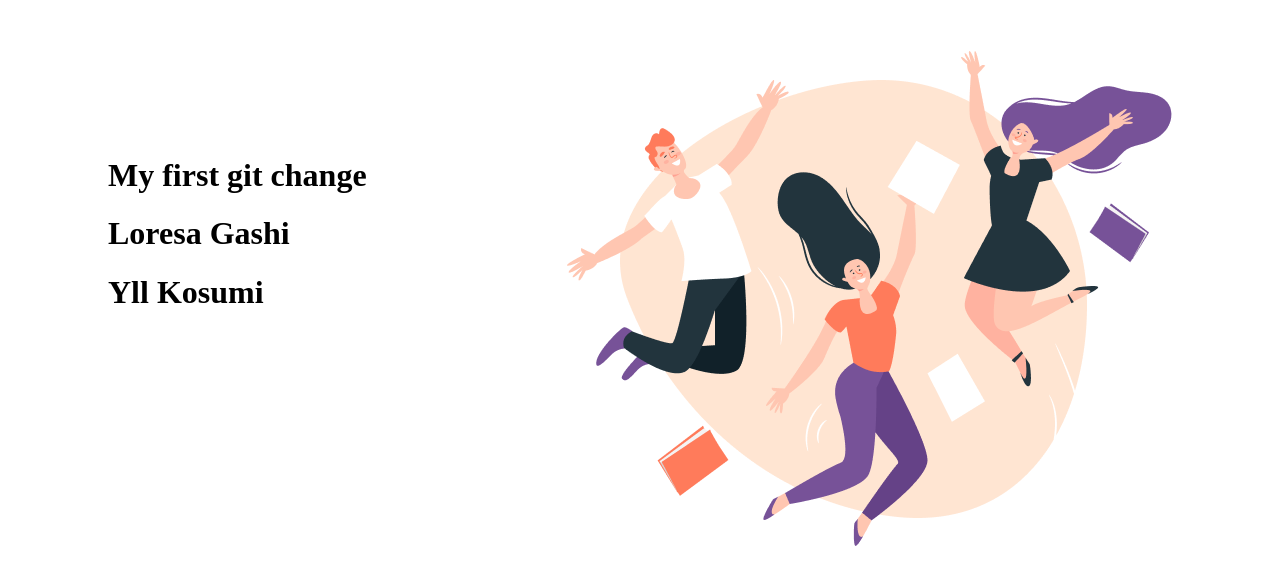
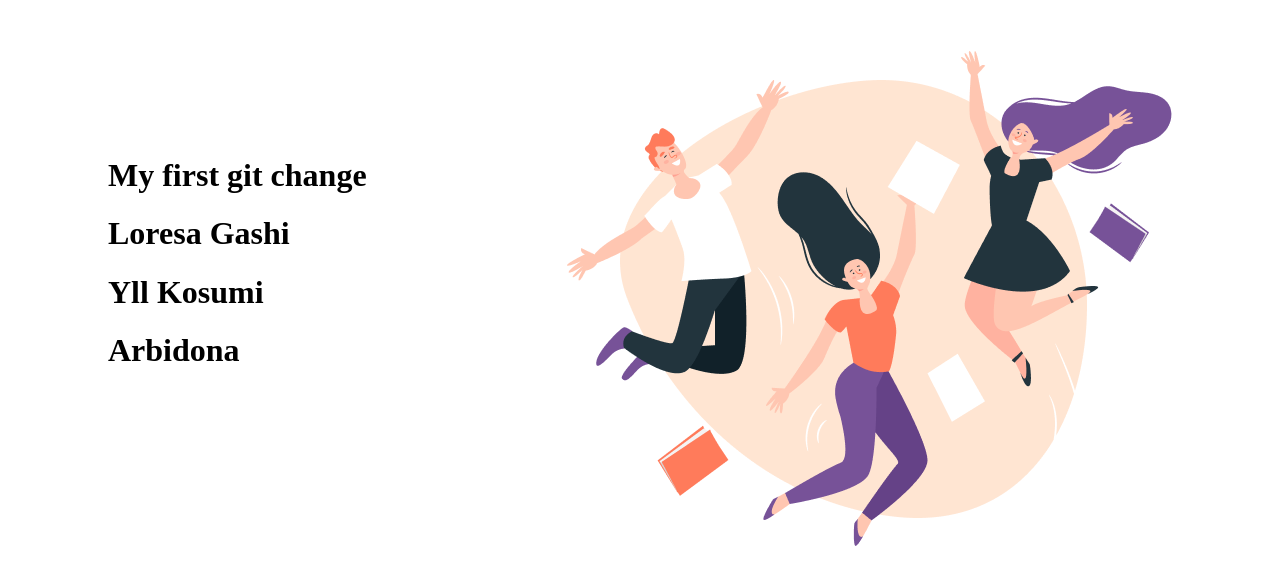
Before and after one commit to shasivar/BeetrotGr4, a plain HTML site: page index.html in a window 1280 px wide. Shown: the part 83-668 px from the top of the page. Drawn offline with Linux system fonts and the light colour scheme.

Commit message:
arbidona

```diff
--- a/index.html
+++ b/index.html
@@ -26,6 +26,7 @@
           <h1>My first git change</h1>
           <h1>Loresa Gashi</h1>
           <h1>Yll Kosumi</h1>
+          <h1>Arbidona</h1>
         </div>
         <div class="header-image">
           <img src="./Image.png" alt="" />
```
